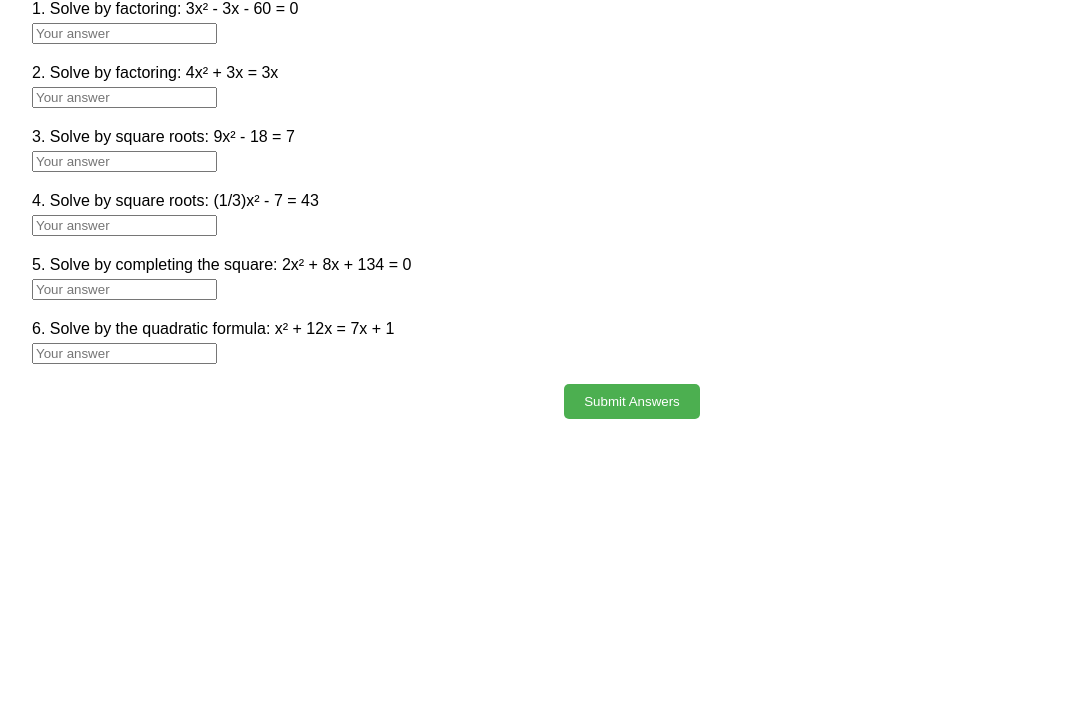
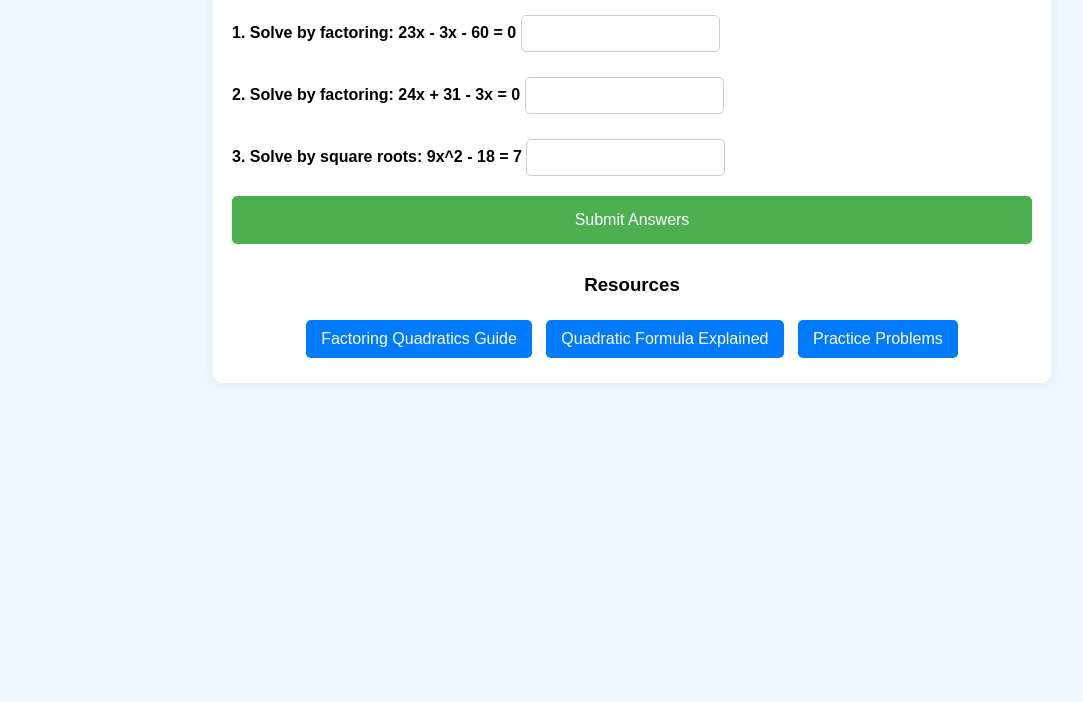
Before and after one commit to ebcox6/math_testing, a plain HTML site: page index.html in a window 1280 px wide. Shown: the part 98-800 px from the top of the page, without its empty margins (8-1091 px from the left). Drawn offline with Linux system fonts and the light colour scheme.

Commit message:
Update index.html

```diff
--- a/index.html
+++ b/index.html
@@ -2,78 +2,96 @@
 <html lang="en">
 <head>
     <meta charset="UTF-8">
-    <meta http-equiv="X-UA-Compatible" content="IE=edge">
     <meta name="viewport" content="width=device-width, initial-scale=1.0">
-    <title>Solving Quadratic Equations Quiz</title>
+    <title>Unit 4 Quiz: Solving Quadratic Equations</title>
     <style>
         body {
+            background-color: #f0f8ff;
             font-family: Arial, sans-serif;
-            margin: 40px;
+        }
+        .container {
+            max-width: 800px;
+            margin: 0 auto;
+            padding: 20px;
+            background-color: #ffffff;
+            border-radius: 10px;
+            box-shadow: 0px 0px 10px rgba(0, 0, 0, 0.1);
         }
         h1 {
             text-align: center;
+            color: #ff4500;
+        }
+        form {
+            display: flex;
+            flex-direction: column;
         }
         .question {
             margin-bottom: 20px;
         }
-        .question label {
-            display: block;
-            margin-bottom: 5px;
+        label {
+            font-weight: bold;
         }
-        .submit-button {
-            display: block;
-            margin: 20px auto;
-            padding: 10px 20px;
+        input[type="text"] {
+            padding: 10px;
+            border: 1px solid #ccc;
+            border-radius: 5px;
+            margin-top: 5px;
+        }
+        button {
             background-color: #4CAF50;
             color: white;
+            padding: 15px;
             border: none;
             border-radius: 5px;
             cursor: pointer;
+            font-size: 1rem;
         }
-        .submit-button:hover {
+        button:hover {
             background-color: #45a049;
+        }
+        .resources {
+            margin-top: 30px;
+            text-align: center;
+        }
+        .resources a {
+            text-decoration: none;
+            color: white;
+            background-color: #007bff;
+            padding: 10px 15px;
+            border-radius: 5px;
+            margin: 5px;
+            display: inline-block;
+        }
+        .resources a:hover {
+            background-color: #0056b3;
         }
     </style>
 </head>
 <body>
-    <h1>Quiz 4-3: Solving Quadratic Equations</h1>
-
-    <!-- Problem 1 -->
+    <div class="container">
+        <h1>Unit 4 Quiz: Solving Quadratic Equations</h1>
+        <form action="https://docs.google.com/forms/d/e/YOUR_GOOGLE_FORM_ID/formResponse" method="post">
             <div class="question">
-        <label for="q1">1. Solve by factoring: 3x² - 3x - 60 = 0</label>
-        <input type="text" id="q1" placeholder="Your answer">
+                <label for="q1">1. Solve by factoring: 23x - 3x - 60 = 0</label>
+                <input type="text" name="entry.123456789" id="q1" required>
             </div>
-
-    <!-- Problem 2 -->
             <div class="question">
-        <label for="q2">2. Solve by factoring: 4x² + 3x = 3x</label>
-        <input type="text" id="q2" placeholder="Your answer">
+                <label for="q2">2. Solve by factoring: 24x + 31 - 3x = 0</label>
+                <input type="text" name="entry.987654321" id="q2" required>
             </div>
-
-    <!-- Problem 3 -->
             <div class="question">
-        <label for="q3">3. Solve by square roots: 9x² - 18 = 7</label>
-        <input type="text" id="q3" placeholder="Your answer">
+                <label for="q3">3. Solve by square roots: 9x^2 - 18 = 7</label>
+                <input type="text" name="entry.111222333" id="q3" required>
             </div>
-
-    <!-- Problem 4 -->
-    <div class="question">
-        <label for="q4">4. Solve by square roots: (1/3)x² - 7 = 43</label>
-        <input type="text" id="q4" placeholder="Your answer">
+            <!-- More questions can be added here similarly -->
+            <button type="submit">Submit Answers</button>
+        </form>
+        <div class="resources">
+            <h3>Resources</h3>
+            <a href="#">Factoring Quadratics Guide</a>
+            <a href="#">Quadratic Formula Explained</a>
+            <a href="#">Practice Problems</a>
         </div>
-
-    <!-- Problem 5 -->
-    <div class="question">
-        <label for="q5">5. Solve by completing the square: 2x² + 8x + 134 = 0</label>
-        <input type="text" id="q5" placeholder="Your answer">
     </div>
-
-    <!-- Problem 6 -->
-    <div class="question">
-        <label for="q6">6. Solve by the quadratic formula: x² + 12x = 7x + 1</label>
-        <input type="text" id="q6" placeholder="Your answer">
-    </div>
-
-    <button class="submit-button">Submit Answers</button>
 </body>
 </html>
```
Lines whose indentation alone changed are shown as unchanged.
